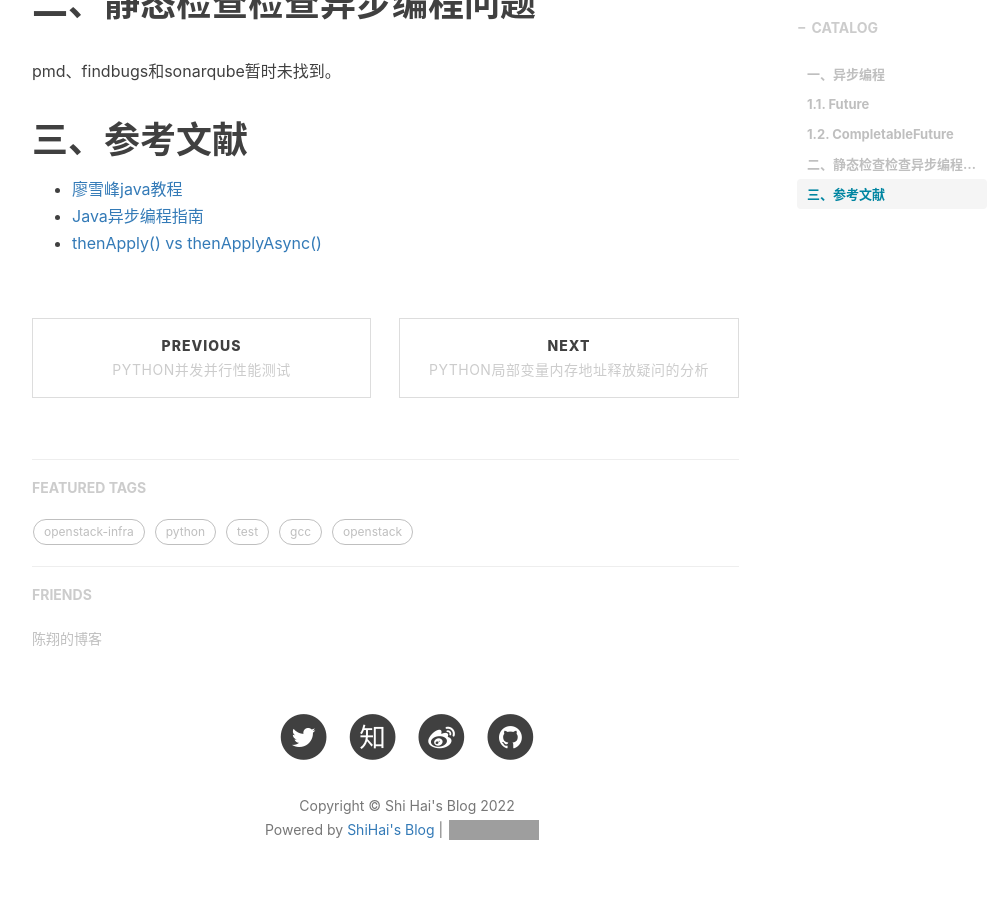
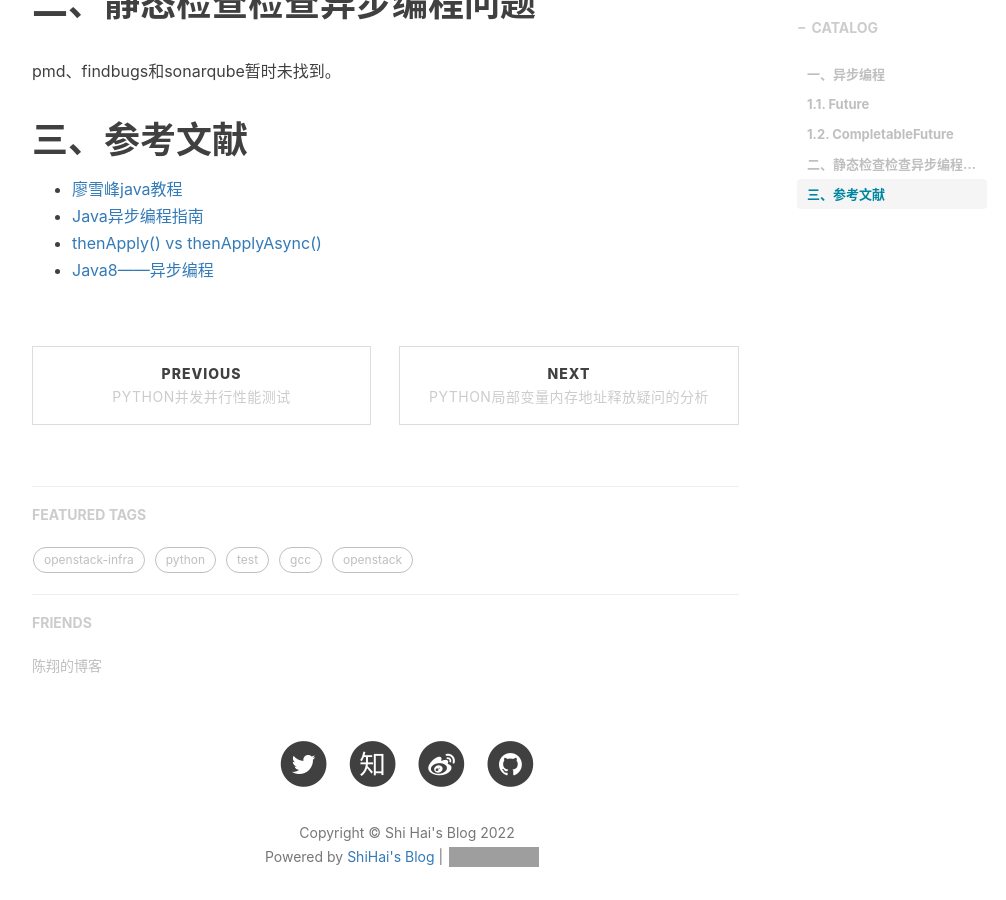
Before and after one commit to shihai1991/shihai1991.github.io, a Jekyll site: the page built from _posts/2021-12-24-java异步编程的静态检查.md, in a window 1280 px wide and 900 px high, scrolled down 1809 px. Shown: the whole window, without its empty margins (233-1239 px from the left). Built offline with Jekyll 4.4.1, drawn with Linux system fonts in a browser that asks for light colours; nearby versions of some CDN libraries; comment, search, counter and statistics services are not loaded; grey boxes are pictures that could not be loaded.

Commit message:
Update 2021-12-24-java异步编程的静态检查.md

```diff
--- a/_posts/2021-12-24-java异步编程的静态检查.md
+++ b/_posts/2021-12-24-java异步编程的静态检查.md
@@ -63,3 +63,4 @@ pmd、findbugs和sonarqube暂时未找到。
 - [廖雪峰java教程](https://www.liaoxuefeng.com/wiki/1252599548343744/1306581155184674)
 - [Java异步编程指南](https://segmentfault.com/a/1190000038204648)
 - [thenApply() vs thenApplyAsync()](https://stackoverflow.com/questions/47489338/what-is-the-difference-between-thenapply-and-thenapplyasync-of-java-completablef)
+- [Java8——异步编程](https://modouxiansheng.top/2019/08/13/%E4%B8%8D%E5%AD%A6%E6%97%A0%E6%95%B0-Java8-%E5%BC%82%E6%AD%A5%E7%BC%96%E7%A8%8B-2019/)
```
